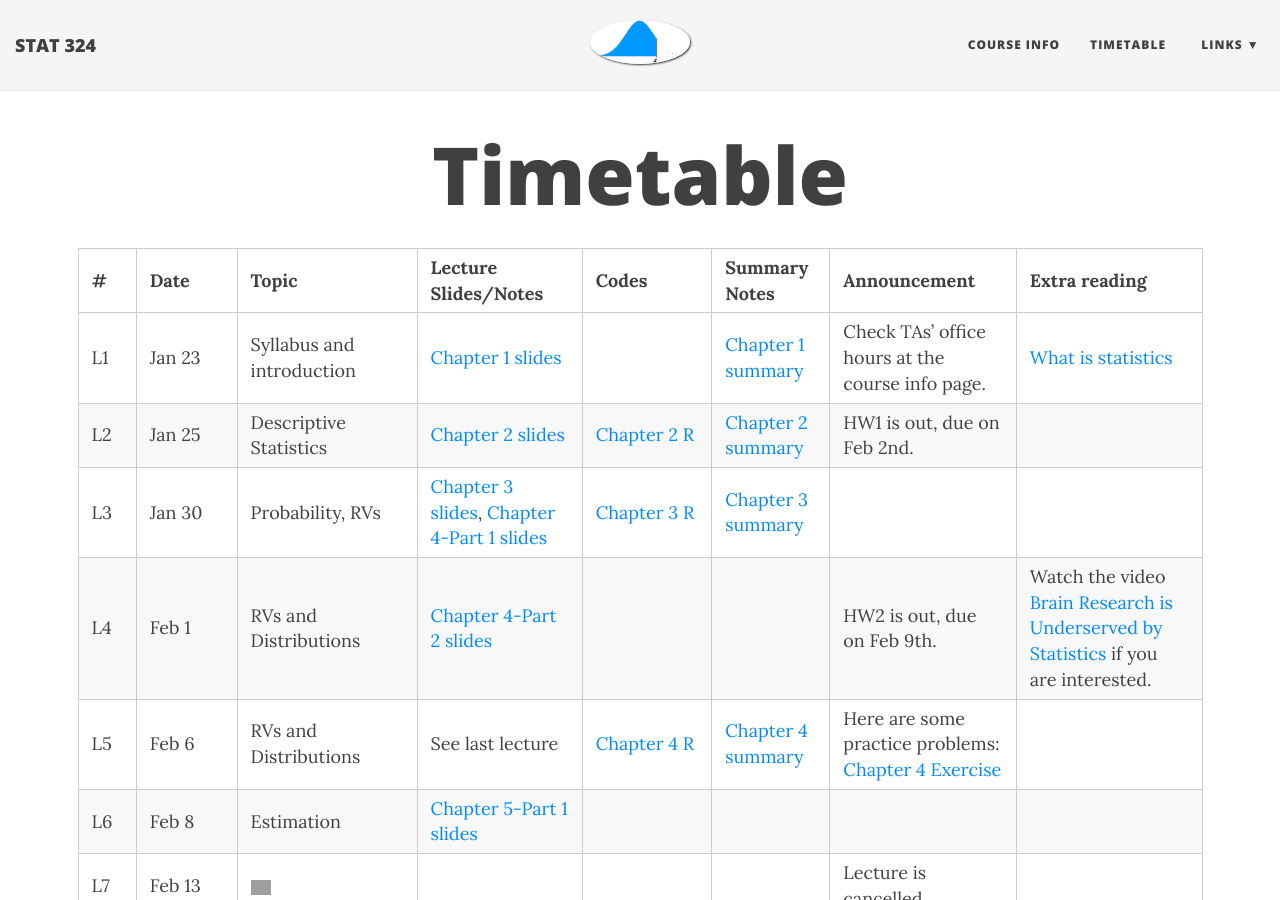
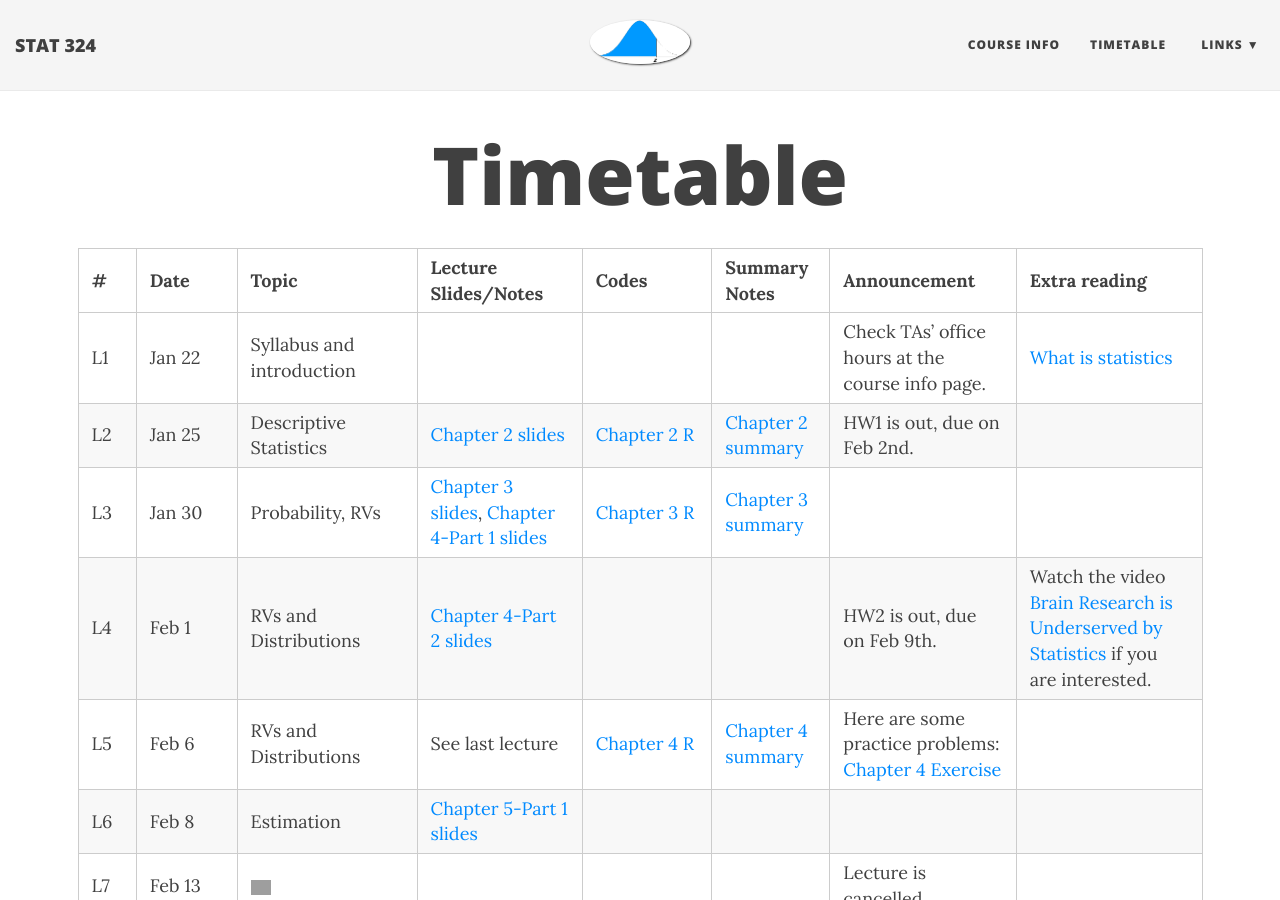
Before and after one commit to duzhewang/stat324, a Jekyll site: the page built from timetable.md, in a window 1280 px wide and 900 px high. Built offline with Jekyll 4.4.1, drawn with Linux system fonts in a browser that asks for light colours; nearby versions of some CDN libraries; grey boxes are pictures that could not be loaded.

Commit message:
Update timetable.md

```diff
--- a/timetable.md
+++ b/timetable.md
@@ -8,7 +8,7 @@ css: /css/wide_table.css
 
 | # | Date | Topic    | Lecture Slides/Notes         |Codes      |Summary Notes  | Announcement| Extra reading |
 |---|--------|--------|----------------|-----------|--------------------|-------------|
-|L1| Jan 23 | Syllabus and introduction  | [Chapter 1 slides](https://github.com/dzwang91/stat371/raw/gh-pages/lectures/chapter1.pdf) |      | [Chapter 1 summary](https://github.com/dzwang91/stat371/raw/gh-pages/notessummary/Chapter1-notes.pdf) | Check TAs' office hours at the course info page.   |  [What is statistics](https://github.com/dzwang91/stat371/raw/gh-pages/extrareading/what-is-statistics.pdf)     |
+|L1| Jan 22 | Syllabus and introduction  |   |      |   | Check TAs' office hours at the course info page.   |  [What is statistics](https://github.com/dzwang91/stat371/raw/gh-pages/extrareading/what-is-statistics.pdf)     |
 |L2| Jan 25 | Descriptive Statistics  | [Chapter 2 slides](https://github.com/dzwang91/stat371/raw/gh-pages/lectures/chapter2.pdf) | [Chapter 2 R](https://github.com/dzwang91/stat371/raw/gh-pages/R/chapter2R.txt)  |  [Chapter 2 summary](https://github.com/dzwang91/stat371/raw/gh-pages/notessummary/Chapter2-notes.pdf) |   HW1 is out, due on Feb 2nd.   |     |
 |L3| Jan 30 |Probability, RVs|[Chapter 3 slides](https://github.com/dzwang91/stat371/raw/gh-pages/lectures/chapter3.pdf), [Chapter 4-Part 1 slides](https://github.com/dzwang91/stat371/raw/gh-pages/lectures/chapter4-1.pdf)|[Chapter 3 R](https://github.com/dzwang91/stat371/raw/gh-pages/R/chapter3R.txt)  |[Chapter 3 summary](https://github.com/dzwang91/stat371/raw/gh-pages/notessummary/Chapter3-notes.pdf)  | |      |
 |L4| Feb 1 |RVs and Distributions  |[Chapter 4-Part 2 slides](https://github.com/dzwang91/stat371/raw/gh-pages/lectures/chapter4-2.pdf)|    |    | HW2 is out, due on Feb 9th.     | Watch the video [Brain Research is Underserved by Statistics](https://www.cmu.edu/dietrich/news/news-stories/2017/november/brain-research-underserved-by-statistics.html) if you are interested.   |
```
